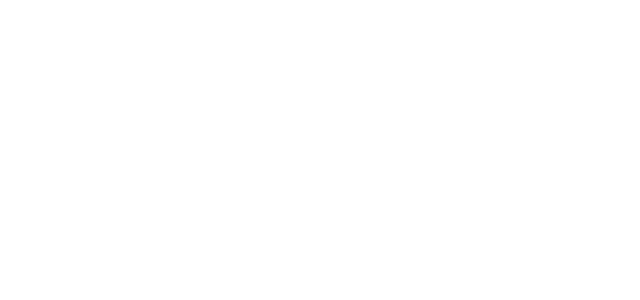
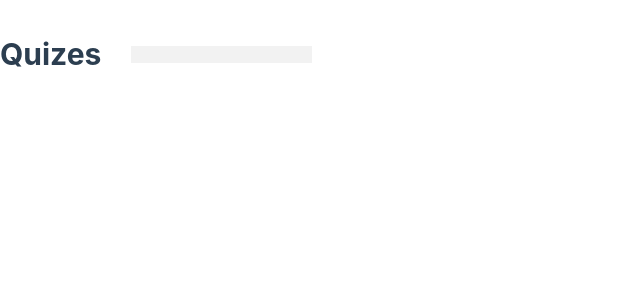
Before and after one commit to abhi00o7/quiz-app-vue, a Vue app: page / in a window 1280 px wide. Shown: the top 300 px of the page, without its empty margins (0-640 px from the left). Built offline with nearby package versions, Linux system fonts and the light colour scheme.

Commit message:
add html skeleton

```diff
--- a/src/App.vue
+++ b/src/App.vue
@@ -1,5 +1,35 @@
 <script setup></script>
 
-<template></template>
+<template>
+  <div class="container">
+    <header>
+      <h1>Quizes</h1>
+      <input type="text" />
+    </header>
+    <div class="options-container"></div>
+  </div>
+</template>
 
-<style scoped></style>
+<style scoped>
+.container {
+  min-width: 1080px;
+  margin: 0 auto;
+}
+
+header {
+  margin-bottom: 10px;
+  margin-top: 30px;
+  display: flex;
+  align-items: center;
+}
+
+header h1 {
+  font-weight: bold;
+  margin-right: 30px;
+}
+
+header input {
+  border: none;
+  background-color: rgba(128, 128, 128, 0.1);
+}
+</style>
```
